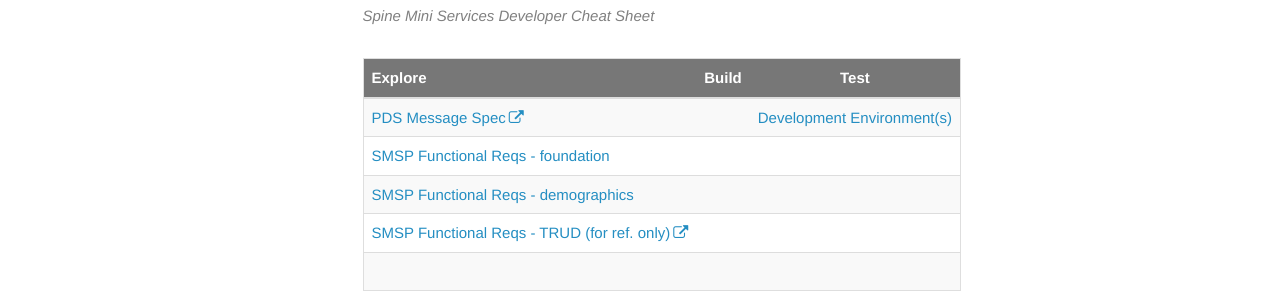
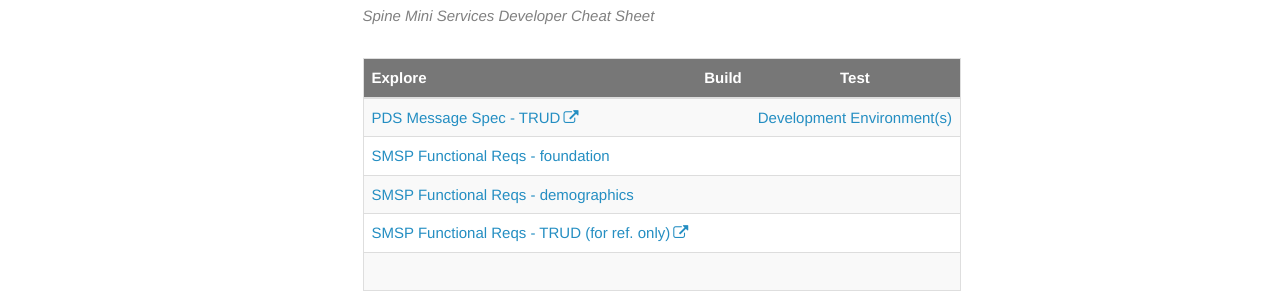
Before and after one commit to dobsonrd/smsp, a Jekyll site: the page built from pages/smsp/smsp_dev_assets.md, in a window 1280 px wide and 1020 px high. Shown: the part 511-811 px from the top of the window. Built offline with Jekyll 4.4.1, drawn with Linux system fonts in a browser that asks for light colours; nearby versions of some CDN libraries; comment, search, counter and statistics services are not loaded.

Commit message:
Update smsp_dev_assets.md

```diff
--- a/pages/smsp/smsp_dev_assets.md
+++ b/pages/smsp/smsp_dev_assets.md
@@ -12,7 +12,7 @@ toc: false
 
 | Explore| Build | Test |
 | :--------- |:-----: |:-----: |
-| [PDS Message Spec](https://isd.hscic.gov.uk/trud3/user/authenticated/group/41/pack/34/subpack/142/releases) | | [Development Environment(s)](smsp_test_environments.html) |
+| [PDS Message Spec - TRUD](https://isd.hscic.gov.uk/trud3/user/authenticated/group/41/pack/34/subpack/142/releases) | | [Development Environment(s)](smsp_test_environments.html) |
 | [SMSP Functional Reqs - foundation](foundations_reqs.html) | |
 | [SMSP Functional Reqs - demographics](demographics_reqs.html) | |
 | [SMSP Functional Reqs - TRUD (for ref. only)](https://isd.hscic.gov.uk/trud3/user/authenticated/group/41/pack/30/subpack/126/releases) | |
```
